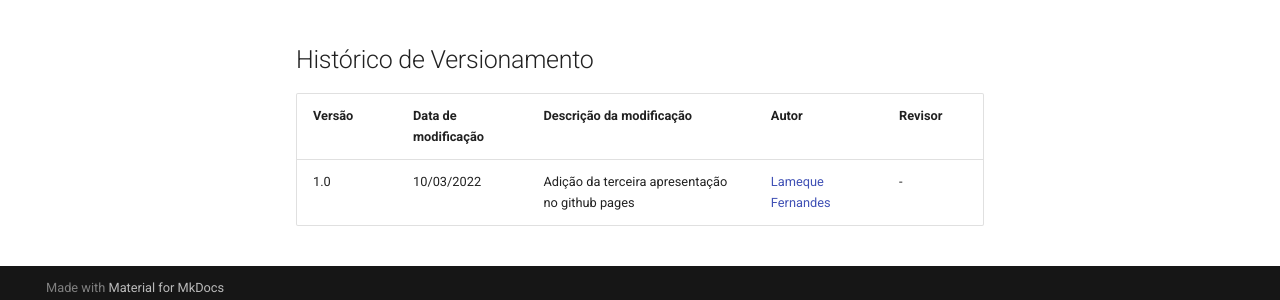
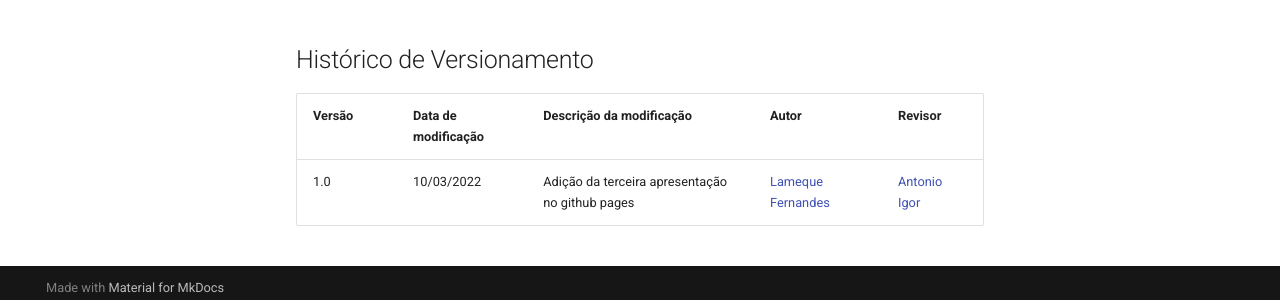
Before and after one commit to Requisitos-de-Software/2021.2-Prime-video, an MkDocs documentation site: the page built from docs/apresentacoes/apresentacao4.md, in a window 1280 px wide and 946 px high. Shown: the part 636-936 px from the top of the window. Built offline with MkDocs 1.6.1 and Material for MkDocs 9.7.7, drawn with Linux system fonts in a browser that asks for light colours; comment, search, counter and statistics services are not loaded.

Commit message:
fix: atualização do revisor

```diff
--- a/docs/apresentacoes/apresentacao4.md
+++ b/docs/apresentacoes/apresentacao4.md
@@ -13,4 +13,4 @@
 
 |Versão|Data de modificação|Descrição da modificação|Autor|Revisor|
 |-|-|-|-|-|
-|1.0|10/03/2022|Adição da terceira apresentação no github pages|[Lameque Fernandes](https://github.com/lamequefernandes)| - |
+|1.0|10/03/2022|Adição da terceira apresentação no github pages|[Lameque Fernandes](https://github.com/lamequefernandes)| [Antonio Igor](https://github.com/antonioigorcarvalho) |
```
